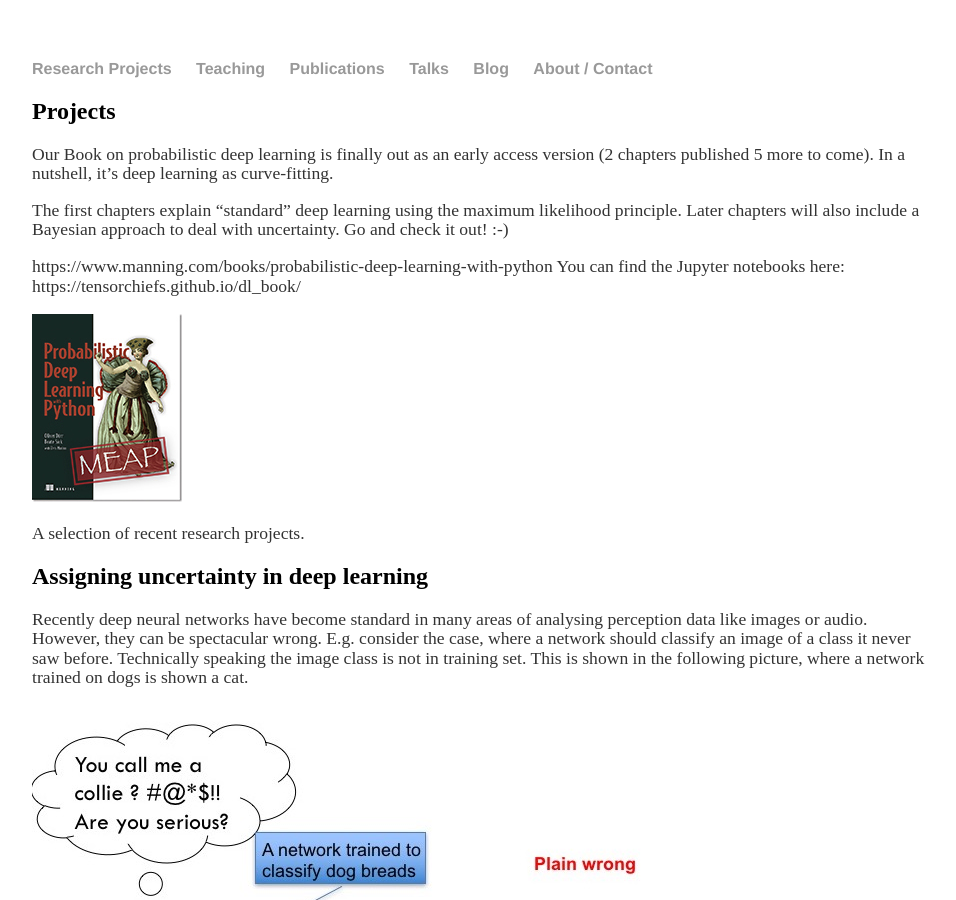
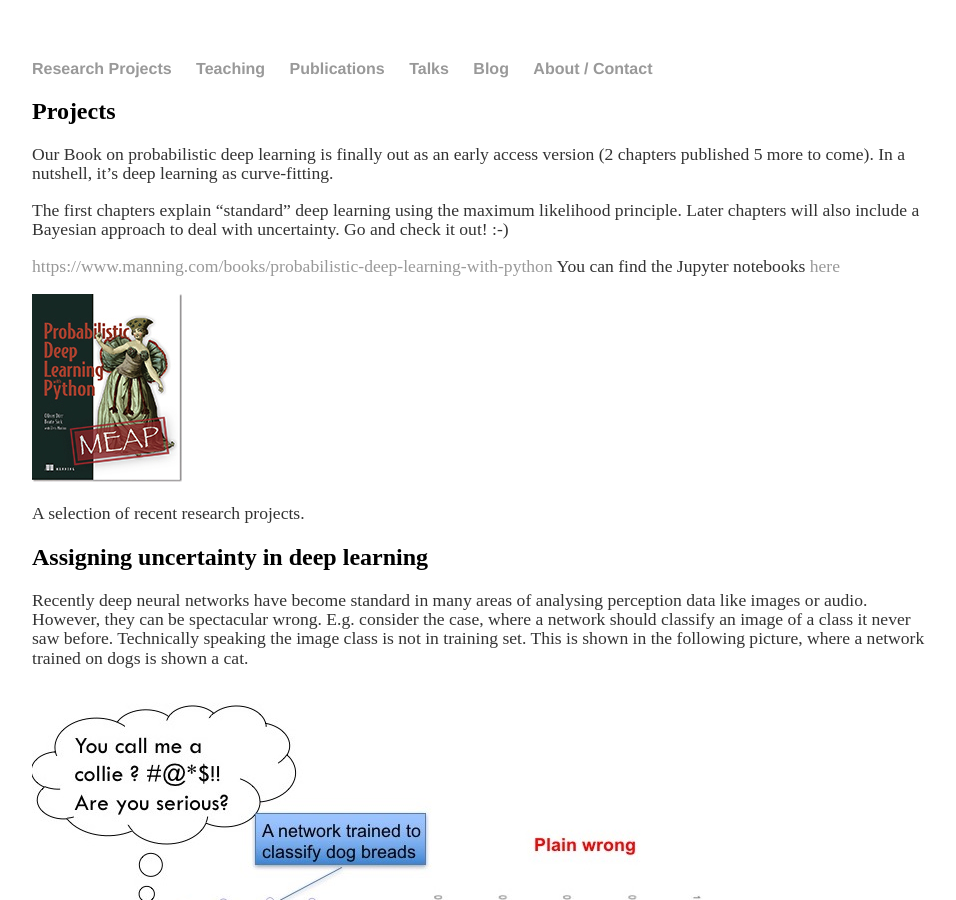
Before and after one commit to oduerr/oduerr.github.io, a Jekyll site: the page built from index.md, in a window 1280 px wide and 900 px high. Shown: the whole window, without its empty margins (160-1116 px from the left). Built offline with Jekyll 4.4.1, drawn with Linux system fonts in a browser that asks for light colours; some of the changed lines change nothing that is shown.

Commit message:
Update index.md

```diff
--- a/index.md
+++ b/index.md
@@ -7,9 +7,8 @@ Our Book on probabilistic deep learning is finally out as an early access versio
 
 The first chapters explain "standard" deep learning using the maximum likelihood principle. Later chapters will also include a Bayesian approach to deal with uncertainty. Go and check it out! :-)
 
-https://www.manning.com/books/probabilistic-deep-learning-with-python
- You can find the Jupyter notebooks here:
-https://tensorchiefs.github.io/dl_book/
+[https://www.manning.com/books/probabilistic-deep-learning-with-python](https://www.manning.com/books/probabilistic-deep-learning-with-python)
+ You can find the Jupyter notebooks [here](https://tensorchiefs.github.io/dl_book/)
 
 ![imgs/probabilistic.jpg](imgs/probabilistic.jpg)
 
```
